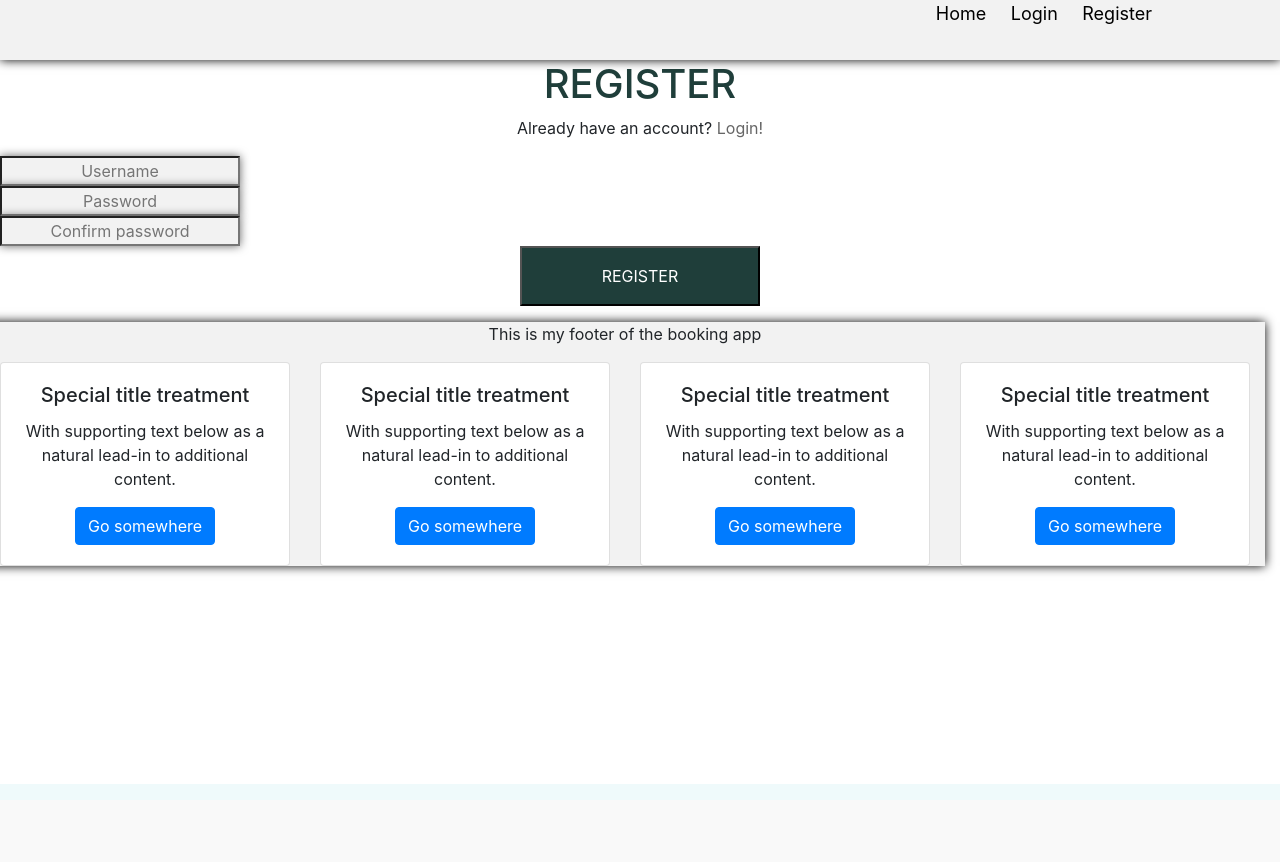
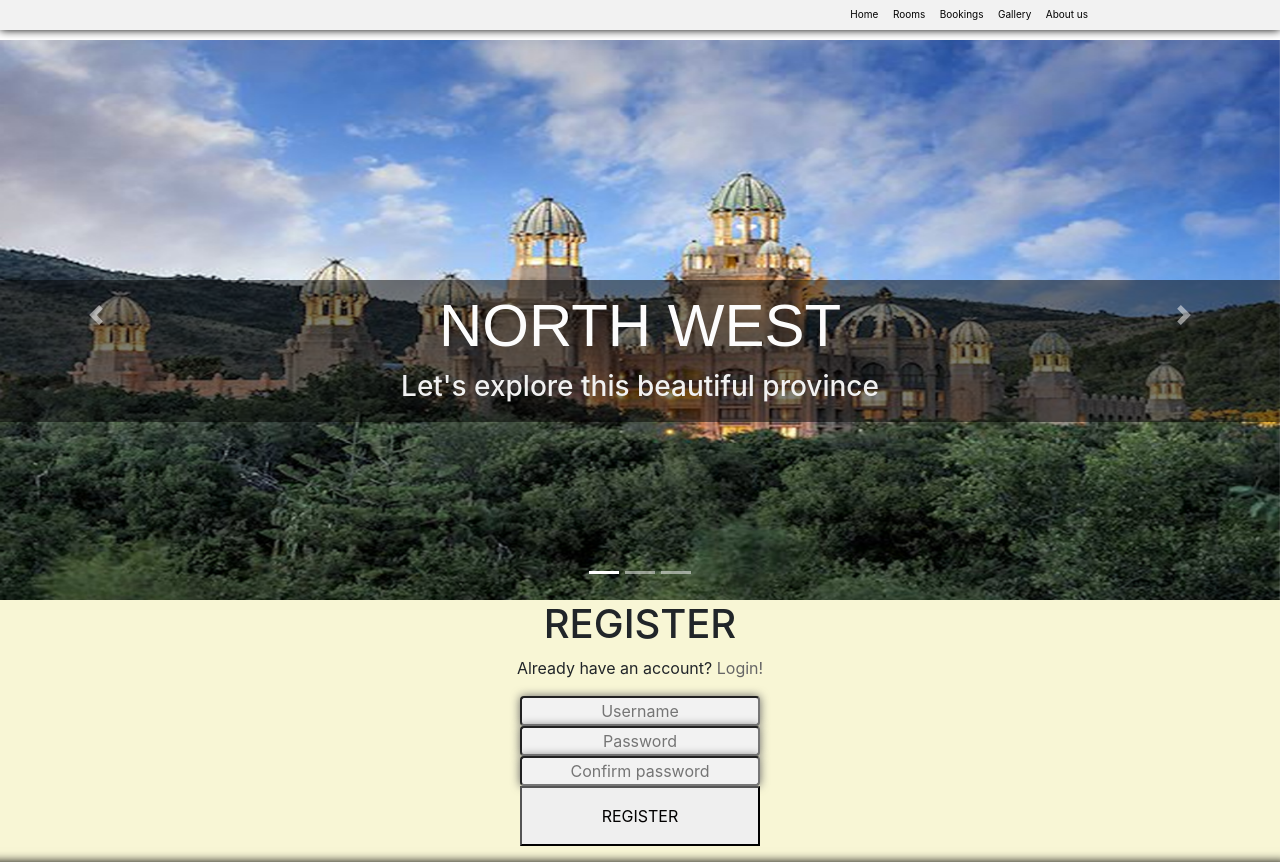
Before and after one commit to TebogoChonco/newHotelBookingApp, a PHP site: page /register.php in a window 1280 px wide. Before the commit the page ends 573 px from the top, so only its background shows below. Run offline with PHP 8.4, Linux system fonts and the light colour scheme.

Commit message:
landing pages
worked on landing pages

```diff
--- a/includes/footer.php
+++ b/includes/footer.php
@@ -1,44 +1,42 @@
-<!-- </body>
-<footer>
-<p>This is my footer of the login and register form</p>
-</footer>
-</html> -->
-
 
 <div class="row">
-<p class="col-sm-12">This is my footer of the booking app</p>
+<h3 class="col-sm-12">Stay at one of our beautiful resorts</h3>
   <div class="col-sm-3">
     <div class="card">
       <div class="card-body">
-        <h5 class="card-title">Special title treatment</h5>
-        <p class="card-text">With supporting text below as a natural lead-in to additional content.</p>
-        <a href="#" class="btn btn-primary">Go somewhere</a>
+        <img width="120px" src="./images/home4.jpg" alt="">
+        <h5 class="card-title">Madikwe Hills</h5>
+        <p class="card-text">Taung, NW.</p>
+        <a href=".hotelpage" class="btn btn-warning">Explore</a>
       </div>
     </div>
   </div>
   <div class="col-sm-3">
     <div class="card">
       <div class="card-body">
-        <h5 class="card-title">Special title treatment</h5>
-        <p class="card-text">With supporting text below as a natural lead-in to additional content.</p>
-        <a href="#" class="btn btn-primary">Go somewhere</a>
+      <img width="120px" src="./images/home.jpg" alt="">
+        <h5 class="card-title">Cascades</h5>
+        <p class="card-text">Zeerust, NW</p>
+        <a href="#" class="btn btn-warning">Explore</a>
       </div>
     </div>
   </div>
   <div class="col-sm-3">
     <div class="card">
       <div class="card-body">
-        <h5 class="card-title">Special title treatment</h5>
-        <p class="card-text">With supporting text below as a natural lead-in to additional content.</p>
-        <a href="#" class="btn btn-primary">Go somewhere</a>
+      <img width="120px" src="./images/home2.jpg" alt="">
+        <h5 class="card-title">Manor Hills</h5>
+        <p class="card-text">Mafikeng, NW</p>
+        <a href="#" class="btn btn-warning">Explore</a>
       </div>
     </div>
   </div>
   <div class="col-sm-3">
     <div class="card">
       <div class="card-body">
-        <h5 class="card-title">Special title treatment</h5>
-        <p class="card-text">With supporting text below as a natural lead-in to additional content.</p>
-        <a href="#" class="btn btn-primary">Go somewhere</a>
+      <img width="120px" src="./images/home3.jpg" alt="">
+        <h5 class="card-title">Sun City Resort</h5>
+        <p class="card-text">Rustenburg, NW</p>
+        <a href="#" class="btn btn-warning">Explore</a>
       </div>
 </div>
--- a/includes/header.php
+++ b/includes/header.php
@@ -19,8 +19,10 @@
     <nav>
         <ul>
             <li><a href="index.php">Home</a></li>
-            <li><a href="login.php">Login</a></li>
-            <li><a href="register.php">Register</a></li>
+            <li><a href="rooms.php">Rooms</a></li>
+            <li><a href="booking.php">Bookings</a></li>
+            <li><a href="gallery.php">Gallery</a></li>
+            <li><a href="aboutUs.php">About us</a></li>
         </ul>
     </nav>
 </header>
--- a/register.php
+++ b/register.php
@@ -2,16 +2,51 @@
 require_once 'includes/header.php';
 ?>
 
-<div>
+<div class="landingPage"></div>
+<div id="carouselExampleIndicators" class="carousel slide" data-ride="carousel">
+  <ol class="carousel-indicators">
+    <li data-target="#carouselExampleIndicators" data-slide-to="0" class="active"></li>
+    <li data-target="#carouselExampleIndicators" data-slide-to="1"></li>
+    <li data-target="#carouselExampleIndicators" data-slide-to="2"></li>
+  </ol>
+  <div class="carousel-inner">
+    <div class="carousel-item active">
+      <img class="d-block " src="./images/home3.jpg" alt="First slide">
+    </div>
+    <div class="carousel-item">
+      <img class="d-block " src="./images/home.jpg" alt="Second slide">
+    </div>
+    <div class="carousel-item">
+      <img class="d-block " src="./images/home1.jpg" alt="Third slide">
+    </div>
+  </div>
+  <a class="carousel-control-prev" href="#carouselExampleIndicators" role="button" data-slide="prev">
+    <span class="carousel-control-prev-icon" aria-hidden="true"></span>
+    <span class="sr-only">Previous</span>
+  </a>
+  <a class="carousel-control-next" href="#carouselExampleIndicators" role="button" data-slide="next">
+    <span class="carousel-control-next-icon" aria-hidden="true"></span>
+    <span class="sr-only">Next</span>
+  </a>
+  <div class="content">
+    <h1>North West</h1>
+    <h3>Let's explore this beautiful province</h3>
+  </div>
+</div>
+</div>
+
+
+<div class="landingBody">
     <h1>Register</h1>
     <p> Already have an account? <a href="login.php">Login!</a></p>
-
+    <div class="logInForms">
     <form action="includes/register-inc.php" method="post">
         <input type="text" name="username" placeholder="Username">
         <input type="password" name="password" placeholder="Password">
         <input type="password" name="confirmPassword" placeholder="Confirm password">
         <button type="submit" name="submit">REGISTER</button>
     </form>
+    </div>
 </div>
 
 <?php
--- a/style.css
+++ b/style.css
@@ -1,5 +1,5 @@
 html {
-    background-color: rgb(239, 250, 251);
+    background-color: rgb(248, 246, 213);
     width: 100%;
     height: 100%;
     font-family: Helvetica, Arial, sans-serif;
@@ -11,34 +11,54 @@
 }
 
 header {
-    height: 60px;
+    height: 30px;
     background-color: #f2f2f2;
     box-shadow: 0 0 10px #000;
 }
 
 .d-block{
    width: 100%;
+   height: 70vh;
+
 }
 .content {
     position: absolute; /* Position the background text */
-   top: 500; /* At the bottom. Use top:0 to append it to the top */
+   top: 250; /* At the bottom. Use top:0 to append it to the top */
     background: rgb(0, 0, 0); /* Fallback color */
     background: rgba(0, 0, 0, 0.5); /* Black background with 0.5 opacity */
     color: #f1f1f1; /* Grey text */
     width: 100%; /* Full width */
-    padding: 20px; /* Some padding */
+    padding: 10px; /* Some padding */
+    text-align: center;
+  }
+
+  .landingPage{
+    display: flex;
   }
 
   .content h1{
     color: hsl(0, 0%, 99%);
-    font-size: 80px;
+    font-size: 60px;
     font-family: fantasy ;
+  }
+
+  .landingBody{
+    background-color: rgb(248, 246, 213);
+    text-align: center;
+
+  }
+
+  .logInForms{
+     justify-content: center;
+     justify-content: space-around;
+    display: flex;
+    align-items: end;
   }
 
 ul {
     float: right;
     position: relative;
-    right: 10%;
+    right: 15%;
 }
 
 ul li {
@@ -49,37 +69,30 @@
 ul li a {
     text-decoration: none;
     color: #000000;
-    font-size: 18px;
-    padding: 0px 0px 0px 20px;
+    font-size: 10px;
+    padding: 0px 0px 0px 10px;
 }
 
 .row{
-display: flex;
-position: absolute;
+    display: flex;
+    position: absolute;
     background-color: #f2f2f2;
     box-shadow: 0 0 10px #000;
     text-align: center;
-    margin: 0 auto;
+    margin: 0;
 }
 
 footer p {
     text-transform: uppercase;
 }
 
-h1 {
-    text-transform: uppercase;
-    font-size: 48px;
-    color: #1f3e3a;
+.card-body{
+    margin: 0;
+    padding: 0;
 }
 
 p a {
     color: #666;
-}
-
-div {
-    width: 100%;
-    margin: 0 auto;
-    text-align: center;
 }
 
 input {
@@ -90,18 +103,16 @@
     width: 240px;
     height: 30px;
     background-color: #f2f2f2;
+    border-radius:4px;
 }
 
 button {
     width: 240px;
     height: 60px;
-    background-color: #1f3e3a;
-    color: #ffffff;
-}
+    background-color: hwb(#7f640a);
+    color: #020101;
+    border-radius:4px;
 
-.logInForms {
-    display: flex;
-    align-items: end;
 }
 
 .label {
@@ -110,3 +121,10 @@
     text-transform: uppercase;
     color: #1f3e3a;
 }
+
+h1 {
+    text-align: center;
+    text-transform: uppercase;
+    font-size: 48px;
+    color: hwb(#7f640a);
+}
```
Also changed, not shown: login.php (+9 -20 lines), images/home.jpg, images/home1.jpg, images/home2.jpg, images/home3.jpg (added), images/home4.jpg, 1 other file.
